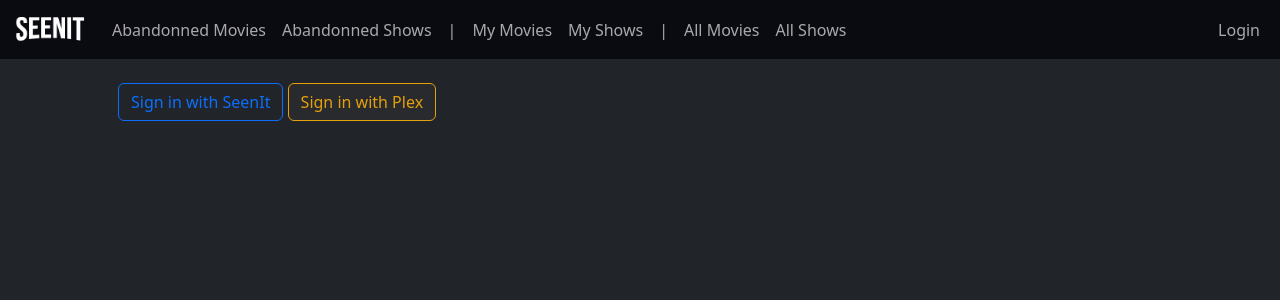
After one commit to gars50/SeenIt, a Flask app: page /auth/login_choice in a window 1280 px wide. The commit adds this page. Shown: the top 300 px of the page. Run offline with Flask 3, Linux system fonts and the light colour scheme; some libraries are stand-ins or nearby versions.

Commit message:
Prepping for plex login

```diff
--- a/app/auth/routes.py
+++ b/app/auth/routes.py
@@ -14,7 +14,7 @@ def login():
     form = LoginForm()
     if form.validate_on_submit():
         user = User.query.filter_by(email=form.email.data).first()
-        if user is None or not user.check_password(form.password.data):
+        if user is None or not user.password_hash or not user.check_password(form.password.data):
             flash('Invalid username or password', 'warning')
             return redirect(url_for('auth.login'))
         login_user(user, remember=form.remember_me.data)
@@ -94,3 +94,11 @@ def update_profile():
         flash('Your password has been changed.', "success")
         return redirect(url_for('auth.login'))
     return render_template('auth/update_profile.html', form=form)
+
+@bp.route('/login_choice', methods=['GET'])
+def login_choice():
+    return render_template('auth/login_choice.html')
+
+@bp.route('/get_plex_auth', methods=['GET'])
+def get_plex_auth():
+    return True
--- a/app/extensions.py
+++ b/app/extensions.py
@@ -8,5 +8,6 @@ migrate = Migrate()
 mail = Mail()
 
 login = LoginManager()
-login.login_view = 'auth.login'
+login.login_view = 'auth.login_choice'
 login.login_message = 'Please log in to access this page.'
+login.login_message_category = "info"
--- a/app/models/application_settings.py
+++ b/app/models/application_settings.py
@@ -14,6 +14,8 @@ class AppSettings(db.Model):
     ombiPort = db.Column(db.Integer)
     ombiApiKey = db.Column(db.String(100))
     lastMediaImport = db.Column(db.DateTime)
+    plexClientID = db.Column(db.String(100))
+    appName = db.Column(db.String(100))
 
     def __repr__(self) -> str:
         return f'''
--- a/app/static/custom.css
+++ b/app/static/custom.css
@@ -16,6 +16,18 @@
 
 .table{
 	vertical-align: middle;
+}
+
+.btn-plex{
+	background-color: #282a2d;
+	color: #e5a00d;
+	border-color: #e5a00d;
+}
+
+.btn-plex:hover{
+	background-color: #e5a00d;
+	color: #282a2d;
+	border-color: #282a2d;
 }
 
 #spinner:not([hidden]) {
--- /dev/null
+++ b/app/templates/auth/login_choice.html
@@ -0,0 +1,5 @@
+{% extends 'base.html' %}
+
+{% block content %}
+<p><a href="{{ url_for('auth.login') }}" class="btn btn-outline-primary">Sign in with SeenIt</a> <a onclick="plexAuth" class="btn btn-plex">Sign in with Plex</a></p>
+{% endblock %}
--- a/app/templates/nav.html
+++ b/app/templates/nav.html
@@ -45,7 +45,7 @@
                 {% endif %}
                 <li class="nav-item">
                     {% if current_user.is_anonymous %}
-                    <a class="nav-link" href="{{ url_for('auth.login') }}">Login</a>
+                    <a class="nav-link" href="{{ url_for('auth.login_choice') }}">Login</a>
                     {% else %}
                     <li class="nav-item dropdown">
                         <a {% if active_page == "profile" %} class="nav-link active dropdown-toggle" {% else %} class="nav-link dropdown-toggle" {% endif %} data-bs-toggle="dropdown" href="#">{{ current_user.email }}</a>
```
